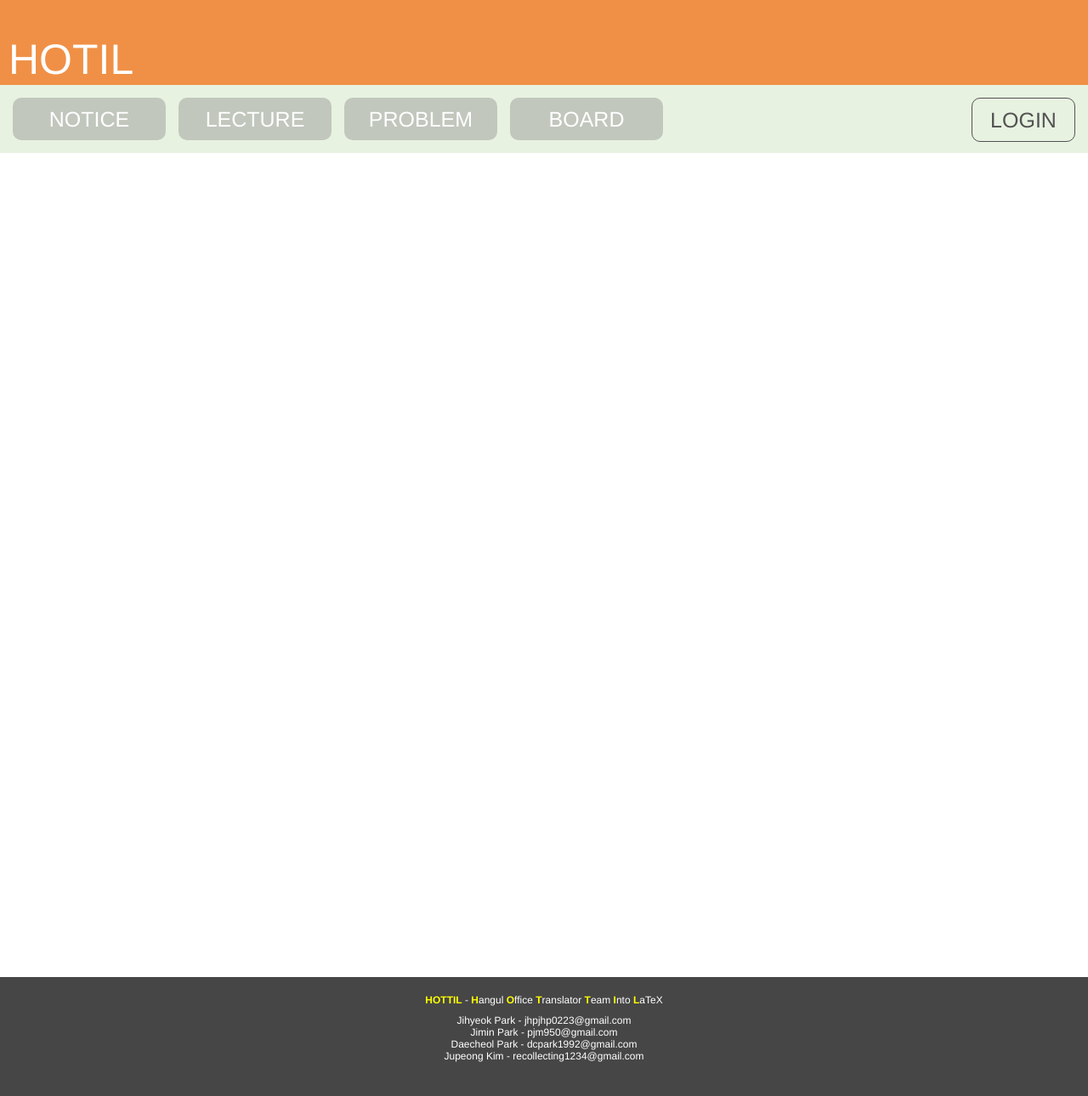
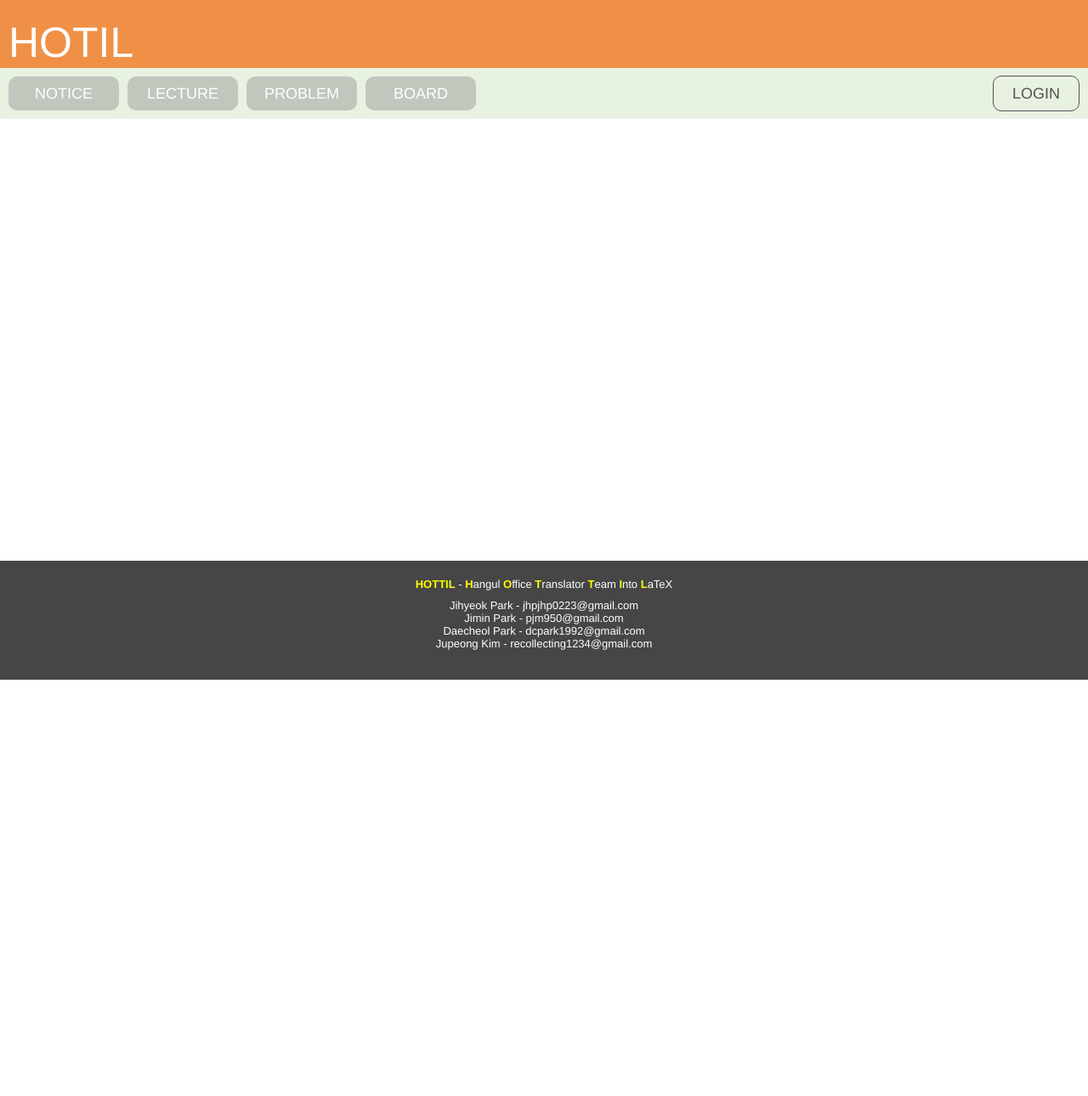
Before and after one commit to jhnaldo/HOTIL, a Django app: page /main/ in a window 1280 px wide. Shown: the whole page at 85% size. After the commit the page ends 800 px from the top, so only its background shows below. Run offline with Django 3.2, Linux system fonts and the light colour scheme; some libraries are stand-ins or nearby versions.

Commit message:
[Layout] change size of p tag texts in layout

```diff
--- a/HOTIL/media/css/layout.css
+++ b/HOTIL/media/css/layout.css
@@ -6,9 +6,8 @@ html,body
 
 #header
 {
-    position:absolute;
-    top:0px;
-    height:180px;
+    width:100%;
+    height:140px;
 }
 
 #header #contents
@@ -16,14 +15,14 @@ html,body
     background:rgb(232,242,225);
     width:100%;
     min-width:1000px;
-    height:180px;
+    height:140px;
     margin:auto;
     overflow:auto;
 }
 
 #header #hotil
 {
-    height:100px;
+    height:80px;
     width:100%;
     min-width:1000px;
     background:rgb(240,144,70);
@@ -34,7 +33,7 @@ html,body
     float:left;
     margin-left:10px;
     color:white;
-    margin-top:45px;
+    margin-top:25px;
     line-height:50px;
     font-size:50px;
 }
@@ -43,15 +42,15 @@ html,body
 {
     float:left;
     border-radius:10px;
-    width:180px;
-    margin:15px 0px 0px 15px;
-    height:50px;
-    line-height:50px;
+    width:130px;
+    margin:10px 0px 0px 10px;
+    height:40px;
+    line-height:40px;
     color:white;
     text-align:center;
     cursor:default;
     text-transform:uppercase;
-    font-size:25px;
+    font-size:18px;
     background:rgb(193,199,189);
 }
 
@@ -62,12 +61,12 @@ html,body
 
 #header #account
 {
-    margin:15px 15px;
-    height:50px;
-    line-height:50px;
-    width:120px;
+    margin:9px 10px;
+    height:40px;
+    line-height:40px;
+    width:100px;
     float:right;
-    font-size:25px;
+    font-size:18px;
     color:rgb(82,82,82);
     border-radius:10px;
     border:1px solid rgb(82,82,82);
@@ -85,15 +84,15 @@ html,body
 #container
 {
     width:100%;
-    min-height:1000px;
     margin:auto;
-    margin-top:150px;
     overflow:auto;
 }
 
 #footer
 {
     height:100px;
+    width:100%;
+    min-width:1000px;
     padding:20px 0px;
     margin:auto;
     background:rgb(70,70,70);
@@ -101,7 +100,7 @@ html,body
 
 #footer p
 {
-    font-size:12px;
+    font-size:13px;
     color:white;
     text-align:center;
 }
--- a/HOTIL/templates/layout.html
+++ b/HOTIL/templates/layout.html
@@ -22,11 +22,11 @@
         <div id="header">
             <div id="contents">
                 <div id="hotil"><p id="hotil-title">HOTIL</p></div>
-                <p class="menu" onclick="window.location='/'">notice</p>
-                <p class="menu" onclick="window.location='/'">lecture</p>
+                <p class="menu">notice</p>
+                <p class="menu">lecture</p>
                 <p class="menu" onclick="window.location='/'">problem</p>
-                <p class="menu" onclick="window.location='/'">board</p>
-                <p id="account">Login</p>
+                <p class="menu">board</p>
+                <p id="account">login</p>
             </div>
         </div>
         <div id="container">
```
